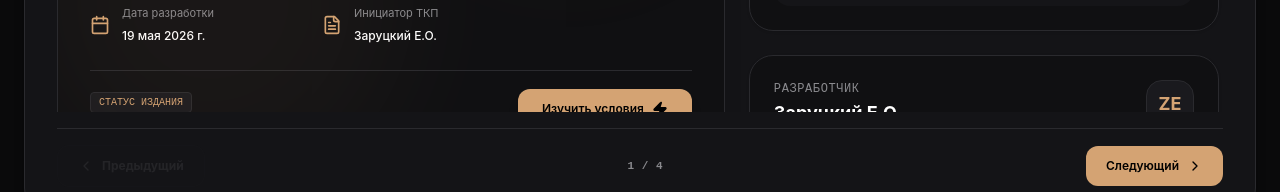
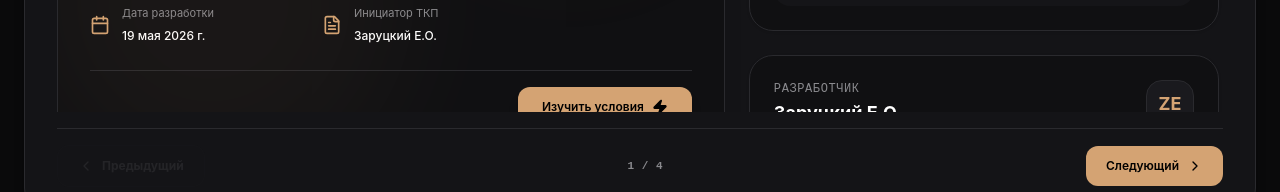
Before and after one commit to pontipilat22/coffeoriginal2, a React (Vite) app: page / in a window 1280 px wide. Shown: the part 524-716 px from the top of the page. Built offline with nearby package versions, Linux system fonts and the light colour scheme.

Commit message:
Add files via upload

```diff
--- a/src/components/SlideIntro.tsx
+++ b/src/components/SlideIntro.tsx
@@ -51,14 +51,7 @@ export default function SlideIntro({ onNext }: SlideIntroProps) {
         </div>
 
         {/* Footer info & CTA */}
-        <div className="flex flex-col sm:flex-row items-start sm:items-center justify-between gap-4 mt-6 pt-4 border-t border-[#2A2A2E]">
-          <div>
-            <span className="inline-block bg-[#1A1A1E] text-[#D4A373] border border-[#2A2A2E] text-[10px] px-2 py-0.5 rounded-sm font-mono mb-0.5 uppercase">
-              СТАТУС ИЗДАНИЯ
-            </span>
-            <span className="block text-xs text-[#8A8A8E] font-medium">Черновик для согласования сторон</span>
-          </div>
-
+        <div className="flex justify-end gap-4 mt-6 pt-4 border-t border-[#2A2A2E] w-full">
           <button
             onClick={onNext}
             className="w-full sm:w-auto px-6 py-3 bg-[#D4A373] hover:bg-[#c29262] text-black font-semibold text-xs rounded-xl transition duration-200 shadow-lg hover:shadow-xl active:scale-95 cursor-pointer flex items-center justify-center gap-2"
```
